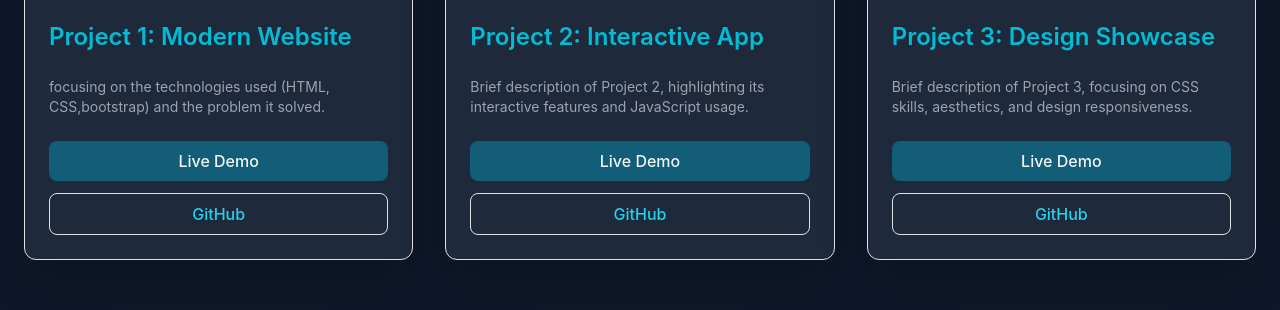
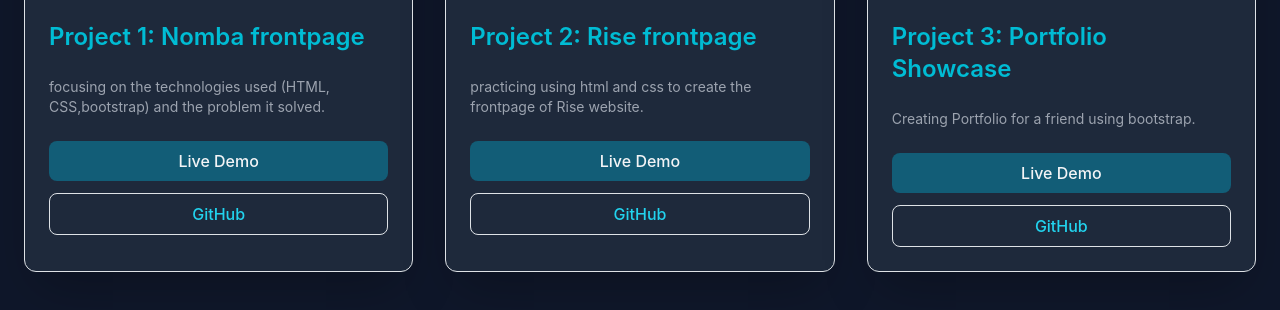
Before and after one commit to Donakstyles/Portfolio, a plain HTML site: page index.html in a window 1280 px wide. Shown: the part 1926-2236 px from the top of the page. Drawn offline with nearby package versions, Linux system fonts and the light colour scheme.

Commit message:
push update

```diff
--- a/index.html
+++ b/index.html
@@ -112,7 +112,7 @@
             <div class="flex flex-col md:flex-row items-center justify-center md:space-x-12">
                 <div class="mb-8 md:mb-0">
 
-                    <img src="image/Don2.jpg"
+                    <img src="image/5don.jpg"
                          alt="Don"
                          class="rounded-full w-32 h-32 object-cover mx-auto ring-4 ring-accent shadow-xl">
                 </div>
@@ -212,7 +212,7 @@
                          alt="Project 1 Placeholder"
                          class="w-full h-48 object-cover">
                     <div class="p-6">
-                        <h3 class="text-2xl font-semibold text-accent mb-4">Project 1: Modern Website</h3>
+                        <h3 class="text-2xl font-semibold text-accent mb-4">Project 1: Nomba  frontpage</h3>
                         <p class="text-gray-400 mb-6 text-sm">
                              focusing on the technologies used (HTML, CSS,bootstrap) and the problem it solved.
                         </p>
@@ -233,9 +233,9 @@
                          alt="Project 2 Placeholder"
                          class="w-full h-48 object-cover">
                     <div class="p-6">
-                        <h3 class="text-2xl font-semibold text-accent mb-4">Project 2: Interactive App</h3>
+                        <h3 class="text-2xl font-semibold text-accent mb-4">Project 2: Rise frontpage</h3>
                         <p class="text-gray-400 mb-6 text-sm">
-                            Brief description of Project 2, highlighting its interactive features and JavaScript usage.
+                           practicing using html and css to create the frontpage of Rise website.
                         </p>
                         <div class="flex flex-col space-y-3">
                             <a href="https://rise-com.vercel.app" target="_blank" class="text-center bg-cyan-700/70 text-gray-100 font-medium py-2 rounded-lg hover:bg-cyan-600 transition duration-300">
@@ -254,9 +254,9 @@
                          alt="Project 3 Placeholder"
                          class="w-full h-48 object-cover">
                     <div class="p-6">
-                        <h3 class="text-2xl font-semibold text-accent mb-4">Project 3: Design Showcase</h3>
+                        <h3 class="text-2xl font-semibold text-accent mb-4">Project 3: Portfolio Showcase</h3>
                         <p class="text-gray-400 mb-6 text-sm">
-                            Brief description of Project 3, focusing on CSS skills, aesthetics, and design responsiveness.
+                            Creating Portfolio for a friend using bootstrap.
                         </p>
                         <div class="flex flex-col space-y-3">
                             <a href="https://Oyetunde-Pelumi.vercel.app" target="_blank" class="text-center bg-cyan-700/70 text-gray-100 font-medium py-2 rounded-lg hover:bg-cyan-600 transition duration-300">
```
